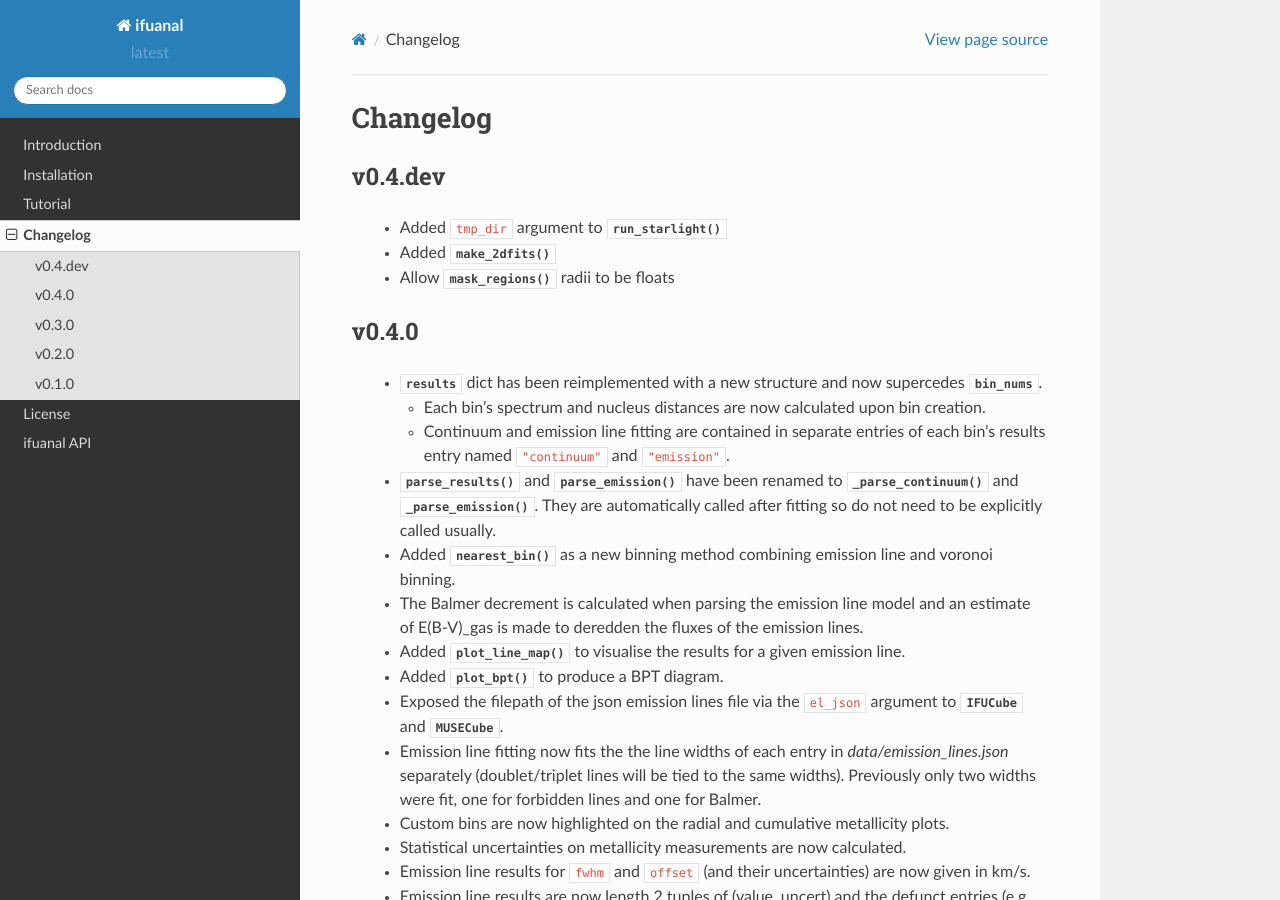
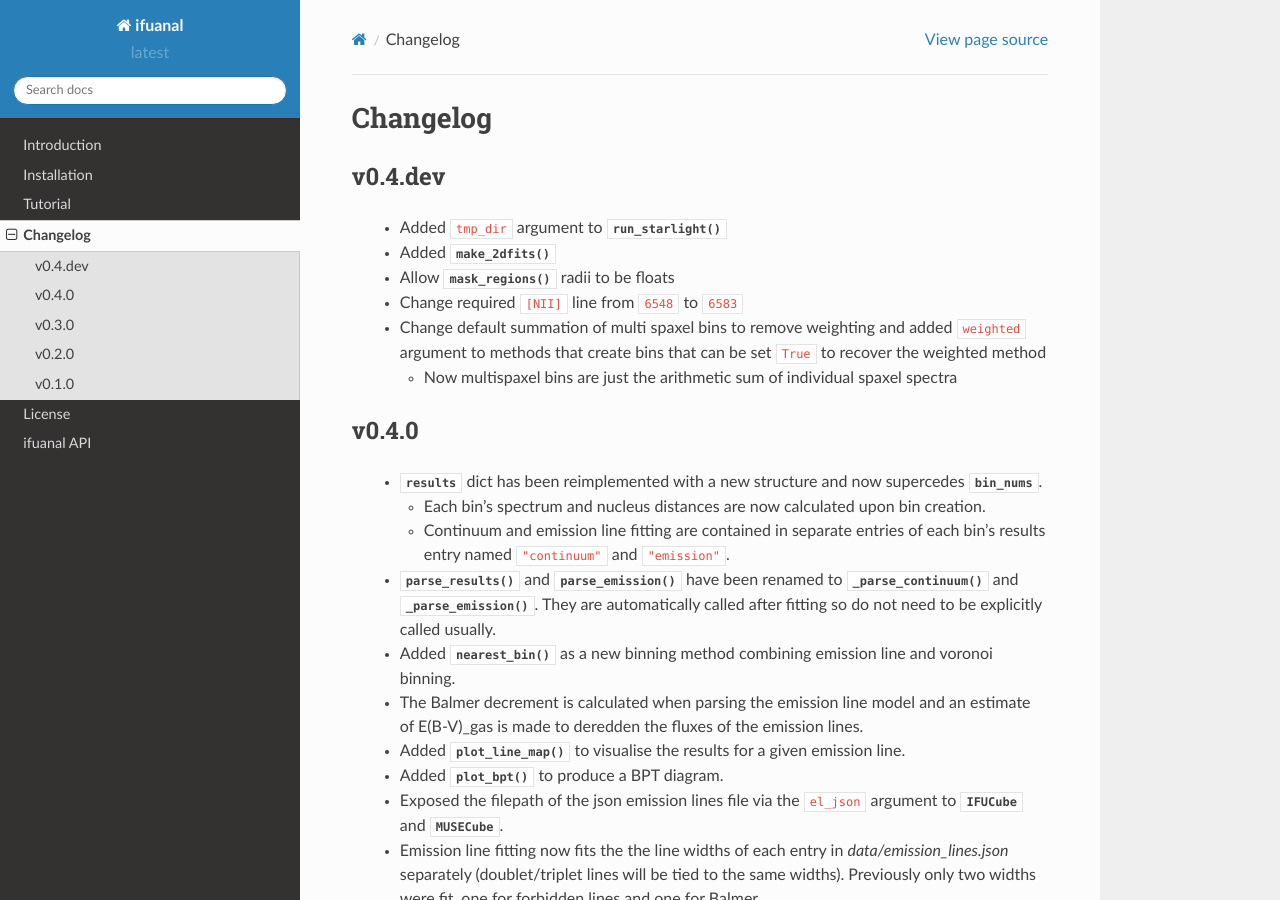
Before and after one commit to Lyalpha/ifuanal, a Sphinx documentation site: the page built from docs/changelog.rst, in a window 1280 px wide and 900 px high. Built offline with Sphinx 7.4.7 and the Read the Docs theme 2.0.0, drawn with Linux system fonts in a browser that asks for light colours.

Commit message:
Update changelog

```diff
--- a/docs/changelog.rst
+++ b/docs/changelog.rst
@@ -7,6 +7,11 @@ v0.4.dev
  * Added ``tmp_dir`` argument to :meth:`~ifuanal.IFUCube.run_starlight`
  * Added :meth:`~ifuanal.IFUCube.make_2dfits`
  * Allow :meth:`~ifuanal.IFUCube.mask_regions` radii to be floats
+ * Change required ``[NII]`` line from ``6548`` to ``6583``
+ * Change default summation of multi spaxel bins to remove weighting and added ``weighted`` argument to methods that create bins that can be set ``True`` to recover the weighted method
+
+   - Now multispaxel bins are just the arithmetic sum of individual spaxel
+     spectra
 
 v0.4.0
 ------
```
